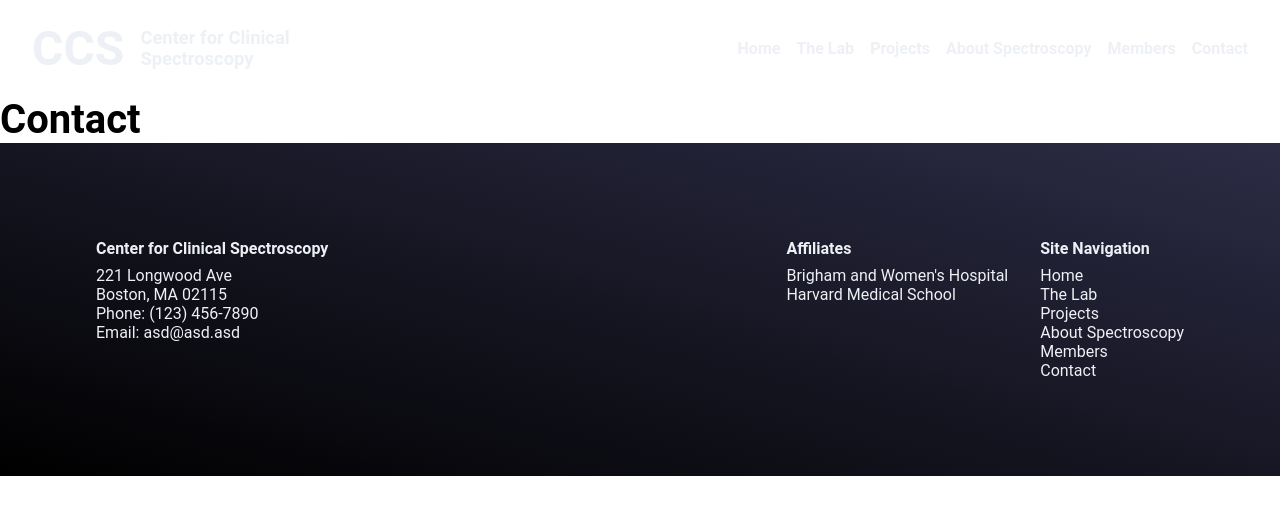
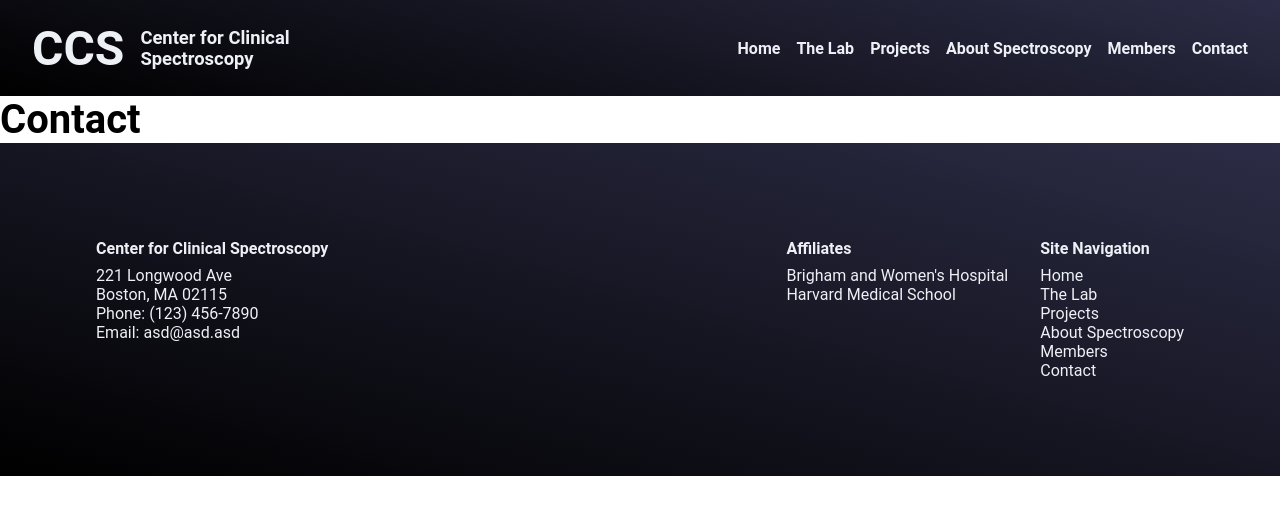
Before and after one commit to hjiang1/ccs, a Gatsby site: page /contact in a window 1280 px wide. Built offline with nearby package versions, Linux system fonts and the light colour scheme; Gatsby itself is replaced by a stand-in of ours.

Commit message:
fix header styles

```diff
--- a/src/components/Header/DropdownLink.js
+++ b/src/components/Header/DropdownLink.js
@@ -11,8 +11,8 @@ const Container = styled.div`
   border-bottom: 1px solid #edf0f5;
   background: linear-gradient(
     to right,
-    rgba(0, 0, 0, 0.9),
-    rgba(44, 44, 70, 0.9)
+    rgba(0, 0, 0),
+    rgba(44, 44, 70)
   );
 
   .dropdown-link {
@@ -24,7 +24,7 @@ const Container = styled.div`
   }
 
   :hover {
-    background: rgba(44, 44, 70, 0.9);
+    background: rgba(44, 44, 70);
   }
 `
 
--- a/src/components/Header/index.js
+++ b/src/components/Header/index.js
@@ -15,10 +15,8 @@ const Container = styled.div`
     align-items: center;
 
     height: 6rem;
-    background: transparent;
+    background: linear-gradient(15deg, rgba(0, 0, 0), rgba(44, 44, 70));
     padding: 0 2rem;
-
-    z-index: 1000;
 
     .header-nav-container {
       display: flex;
--- a/src/components/Layout/index.js
+++ b/src/components/Layout/index.js
@@ -12,7 +12,7 @@ const Layout = ({ children }) => {
   return (
     <Fragment>
       <GlobalStyle />
-      <Header />
+      <Header home />
       <Main>{children}</Main>
       <Footer />
     </Fragment>
```
